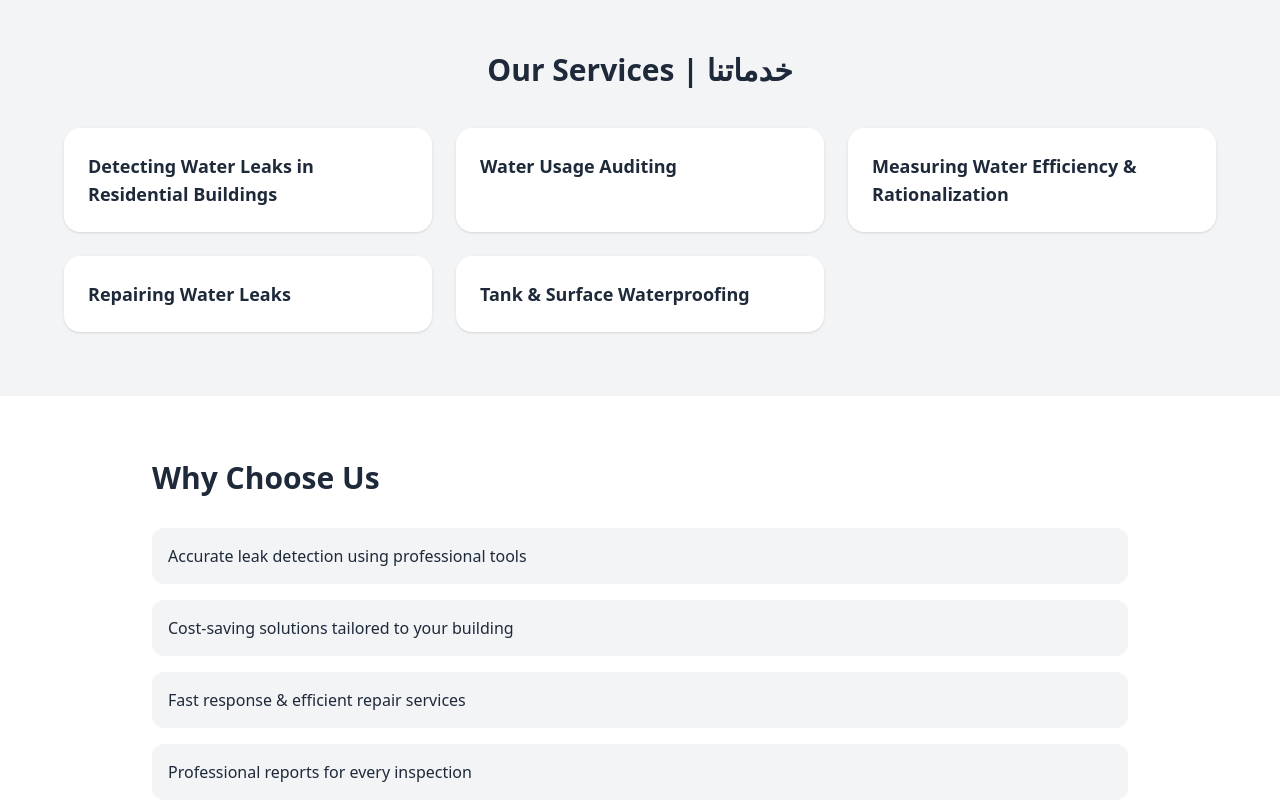
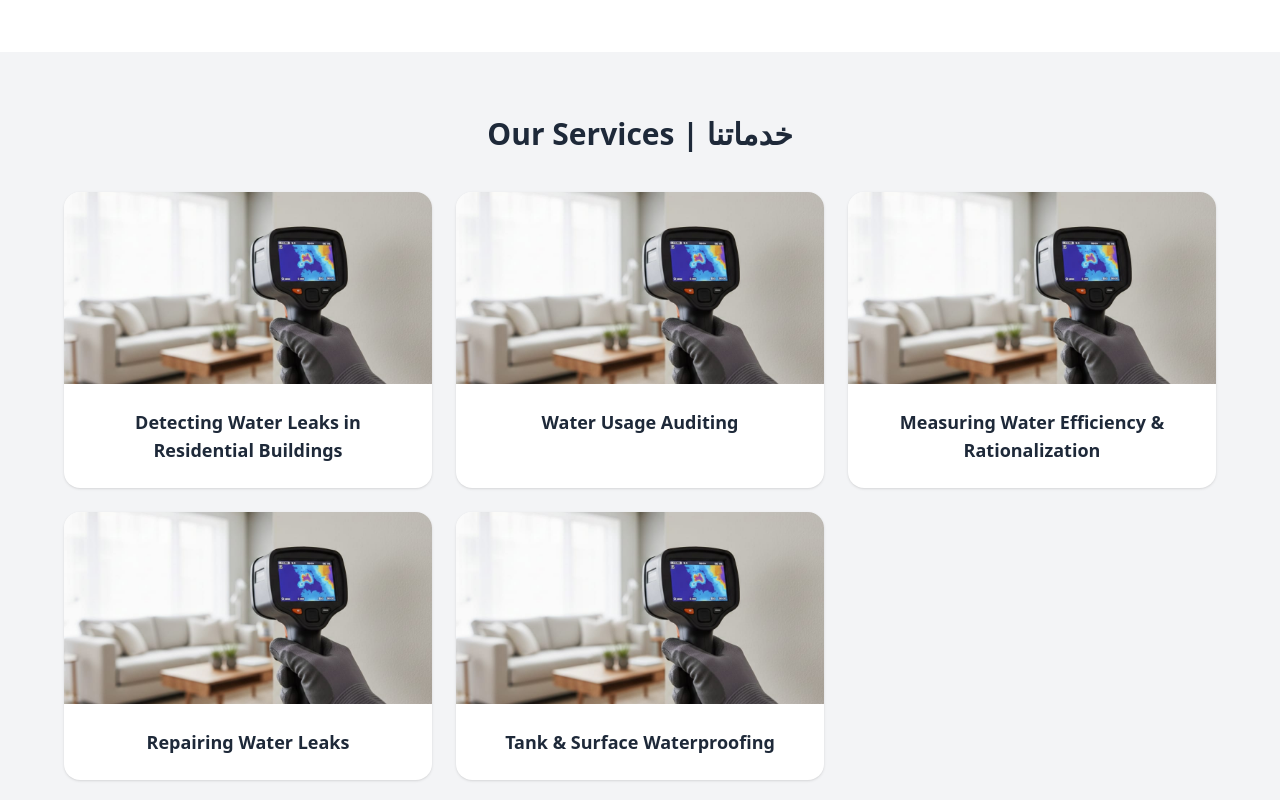
Before and after one commit to alasaneeth/water-auditor-testing-environment, a React (Vite) app: page / in a window 1280 px wide. Shown: the part 980-1780 px from the top of the page. Built offline with nearby package versions, Linux system fonts and the light colour scheme; no server answers.

Commit message:
Add  Images

```diff
--- a/src/components/About.jsx
+++ b/src/components/About.jsx
@@ -2,7 +2,7 @@ import React from 'react'
 
 function About() {
   return (
-    <section id="about" className="py-16 px-6 max-w-5xl mx-auto">
+    <section id="about" className="py-24 px-6 max-w-5xl mx-auto">
       <h2 className="text-3xl font-bold mb-6">About Us</h2>
       <p className="mb-4">
         We are a professional Water Auditor service dedicated to helping residential buildings detect
--- a/src/components/Navbar.jsx
+++ b/src/components/Navbar.jsx
@@ -13,7 +13,7 @@ function Navbar() {
           <img
             src={Logo}
             alt="Auditor Water Logo"
-            className="w-20 h-20 object-contain"
+            className="w-10 h-10 object-contain"
           />
           <h1 className="text-lg md:text-xl font-bold">
             Auditor Water | مدقق مياه
--- a/src/components/Services.jsx
+++ b/src/components/Services.jsx
@@ -1,21 +1,57 @@
-import React from 'react'
+import React from "react";
+
+import leakImg from "../assets/leakImg.jpeg";
+// import auditImg from "../assets/services/water-audit.jpg";
+// import efficiencyImg from "../assets/services/water-efficiency.jpg";
+// import repairImg from "../assets/services/repair.jpg";
+// import waterproofImg from "../assets/services/waterproofing.jpg";
 
 function Services() {
   const services = [
-    "Detecting Water Leaks in Residential Buildings",
-    "Water Usage Auditing",
-    "Measuring Water Efficiency & Rationalization",
-    "Repairing Water Leaks",
-    "Tank & Surface Waterproofing",
+    {
+      title: "Detecting Water Leaks in Residential Buildings",
+      image: leakImg,
+    },
+    {
+      title: "Water Usage Auditing",
+      image: leakImg,
+    },
+    {
+      title: "Measuring Water Efficiency & Rationalization",
+      image: leakImg,
+    },
+    {
+      title: "Repairing Water Leaks",
+      image: leakImg,
+    },
+    {
+      title: "Tank & Surface Waterproofing",
+      image: leakImg,
+    },
   ];
 
   return (
     <section id="services" className="bg-gray-100 py-16 px-6">
-      <h2 className="text-3xl font-bold text-center mb-10">Our Services | خدماتنا</h2>
+      <h2 className="text-3xl font-bold text-center mb-10">
+        Our Services | خدماتنا
+      </h2>
+
       <div className="grid md:grid-cols-3 gap-6 max-w-6xl mx-auto">
         {services.map((service, i) => (
-          <div key={i} className="bg-white p-6 rounded-2xl shadow">
-            <h3 className="font-semibold text-lg">{service}</h3>
+          <div
+            key={i}
+            className="bg-white rounded-2xl shadow overflow-hidden hover:shadow-lg transition"
+          >
+            <img
+              src={service.image}
+              alt={service.title}
+              className="w-full h-48 object-cover"
+            />
+            <div className="p-6">
+              <h3 className="font-semibold text-lg text-center">
+                {service.title}
+              </h3>
+            </div>
           </div>
         ))}
       </div>
@@ -23,4 +59,4 @@ function Services() {
   );
 }
 
-export default Services
+export default Services;
```
Also changed, not shown: src/assets/leakImg.jpeg (added).
